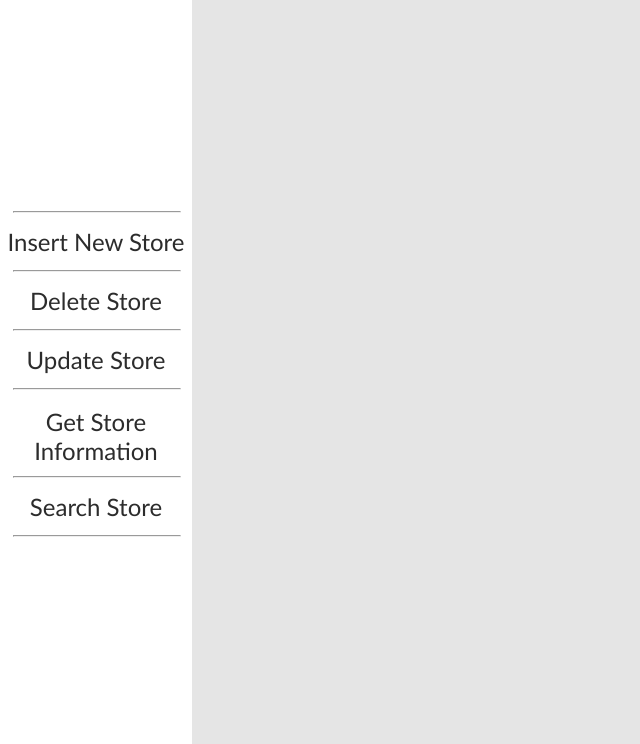
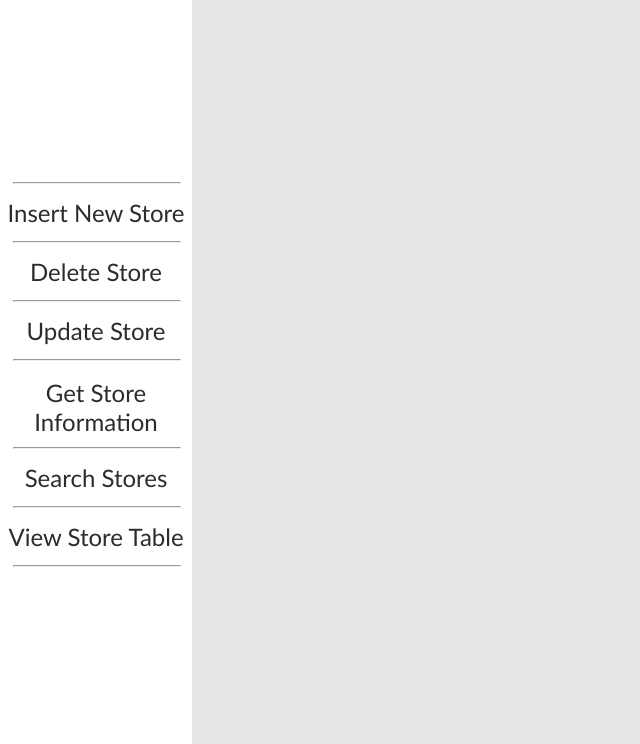
Before and after one commit to rala76/Zoo-Website, a PHP site: page /Stores/Stores.php in a window 1280 px wide. Shown: the part 56-800 px from the top of the page, without its empty margins (0-640 px from the left). Run offline with PHP 8.4, Linux system fonts and the light colour scheme.

Commit message:
Added table hyperlinks to sidebar

```diff
--- a/Animals/Animal.php
+++ b/Animals/Animal.php
@@ -19,7 +19,9 @@
             <hr class="sidebarLine"></hr>
             <a href="/Animals/Front/get-animal-information.php"class="navText sidebarText">Get Animal Information</a>
             <hr class="sidebarLine"></hr>
-            <a href="/Animals/Front/search-animals.php"class="navText sidebarText">Search Animal</a>
+            <a href="/Animals/Front/search-animals.php"class="navText sidebarText">Search Animals</a>
+            <hr class="sidebarLine"></hr>
+            <a href="/Animals/Front/view-animal-table.php"class="navText sidebarText">View Animal Table</a>
             <hr class="sidebarLine"></hr>
         </div>
     </div>
--- a/Customers/Customer.php
+++ b/Customers/Customer.php
@@ -19,7 +19,9 @@
             <hr class="sidebarLine"></hr>
             <a href="/Customers/Front/get-customer-information.php" class="navText sidebarText">Get Customer Information</a>
             <hr class="sidebarLine"></hr>
-            <a href="/Customers/Front/search-customers.php" class="navText sidebarText">Search Customer</a>
+            <a href="/Customers/Front/search-customers.php" class="navText sidebarText">Search Customers</a>
+            <hr class="sidebarLine"></hr>
+            <a href="/Customers/Front/view-customer-table.php" class="navText sidebarText">View Customer Table</a>
             <hr class="sidebarLine"></hr>
         </div>
     </div>
--- a/Employees/Employee.php
+++ b/Employees/Employee.php
@@ -21,6 +21,8 @@
             <hr class="sidebarLine"></hr>
             <a href="Employees/Front/search-employees.php" class="navText sidebarText">Search Employees</a>
             <hr class="sidebarLine"></hr>
+            <a href="Employees/Front/view-employee-table.php" class="navText sidebarText">View Employee Table</a>
+            <hr class="sidebarLine"></hr>
         </div>
     </div>
 </body>
--- a/Enclosures/Enclosure.php
+++ b/Enclosures/Enclosure.php
@@ -19,7 +19,9 @@
             <hr class="sidebarLine"></hr>
             <a href="/Enclosures/Front/get-enclosure-information.php" class="navText sidebarText">Get Enclosure Information</a>
             <hr class="sidebarLine"></hr>
-            <a href="/Enclosures/Front/search-enclosure.php" class="navText sidebarText">Search Enclosure</a>
+            <a href="/Enclosures/Front/search-enclosure.php" class="navText sidebarText">Search Enclosures</a>
+            <hr class="sidebarLine"></hr>
+            <a href="/Enclosures/Front/view-enclosure-table.php" class="navText sidebarText">View Enclosure Table</a>
             <hr class="sidebarLine"></hr>
         </div>
     </div>
--- a/Events/Events.php
+++ b/Events/Events.php
@@ -19,7 +19,9 @@
             <hr class="sidebarLine"></hr>
             <a href="/Events/Front/get-event-information.php" class="navText sidebarText">Get Event Information</a>
             <hr class="sidebarLine"></hr>
-            <a href="/Events/Front/search-events.php" class="navText sidebarText">Search Event</a>
+            <a href="/Events/Front/search-events.php" class="navText sidebarText">Search Events</a>
+            <hr class="sidebarLine"></hr>
+            <a href="/Events/Front/view-event-table.php" class="navText sidebarText">View Event Table</a>
             <hr class="sidebarLine"></hr>
         </div>
     </div>
--- a/Products/Product.php
+++ b/Products/Product.php
@@ -19,7 +19,9 @@
             <hr class="sidebarLine"></hr>
             <a href="/Products/Front/get-product-information.php" class="navText sidebarText">Get Product Information</a>
             <hr class="sidebarLine"></hr>
-            <a href="/Products/Front/search-products.php" class="navText sidebarText">Search Product</a>
+            <a href="/Products/Front/search-products.php" class="navText sidebarText">Search Products</a>
+            <hr class="sidebarLine"></hr>
+            <a href="/Products/Front/view-product-table.php" class="navText sidebarText">View Product Table</a>
             <hr class="sidebarLine"></hr>
         </div>
     </div>
--- a/Stores/Stores.php
+++ b/Stores/Stores.php
@@ -19,7 +19,9 @@
             <hr class="sidebarLine"></hr>
             <a href="/Stores/Front/get-store-information.php" class="navText sidebarText">Get Store Information</a>
             <hr class="sidebarLine"></hr>
-            <a href="/Stores/Front/search-stores.php" class="navText sidebarText">Search Store</a>
+            <a href="/Stores/Front/search-stores.php" class="navText sidebarText">Search Stores</a>
+            <hr class="sidebarLine"></hr>
+            <a href="/Stores/Front/view-store-table.php" class="navText sidebarText">View Store Table</a>
             <hr class="sidebarLine"></hr>
         </div>
     </div>
```
Also changed, not shown: Animals/Front/view-animal-table.php (added), Customers/Front/view-customer-table.php (added), Employees/Front/view-employee-table.php (added), Enclosures/Front/view-enclosure-table.php (added), Events/Front/view-event-table.php (added), Products/Front/view-product-table.php (added), Stores/Front/view-store-table.php (added).
